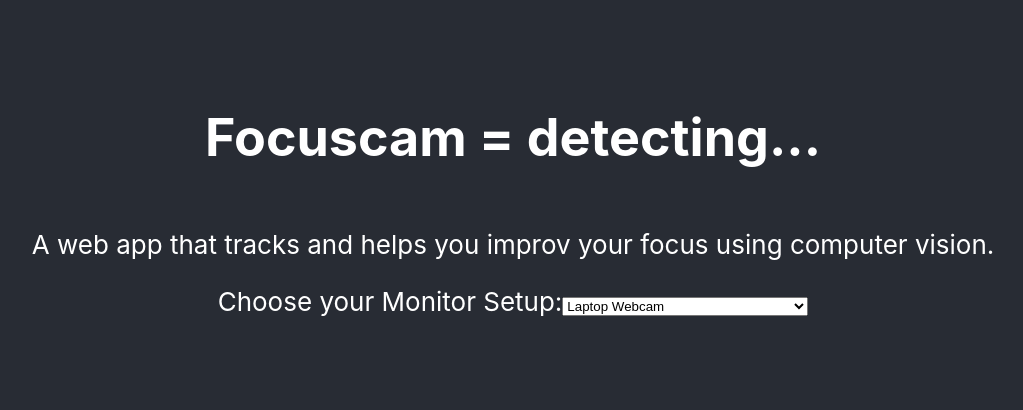
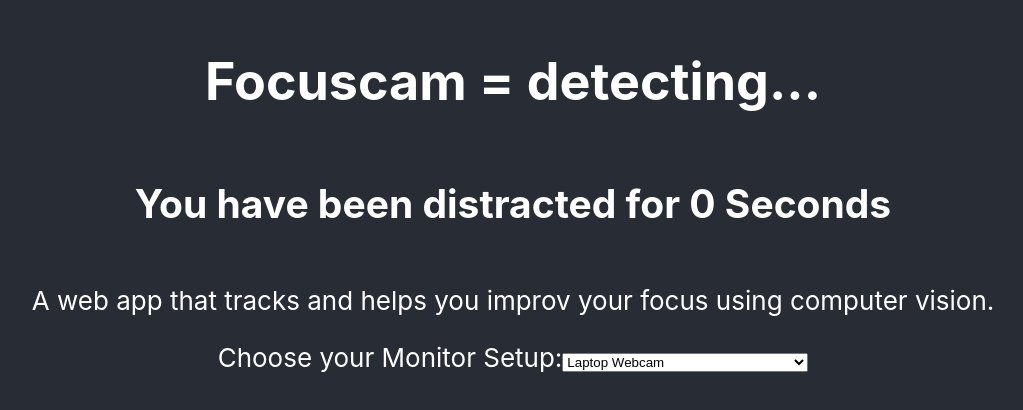
Before and after one commit to moritzWa/focuscam, a React (Create React App) app: page / in a window 1280 px wide. Shown: the part 206-616 px from the top of the page, without its empty margins (127-1150 px from the left). Built offline with nearby package versions, Linux system fonts and the light colour scheme; no server answers.

Commit message:
add distraction ui

```diff
--- a/src/App.js
+++ b/src/App.js
@@ -61,6 +61,9 @@ function App() {
 		<div className="App">
 			<header className="App-header">
 				<h1>Focuscam = {topPrediction}</h1>
+
+				<h2>You have been distracted for {distractionDuration} Seconds</h2>
+
 				<p>
 					A web app that tracks and helps you improv your focus using computer
 					vision.
```
